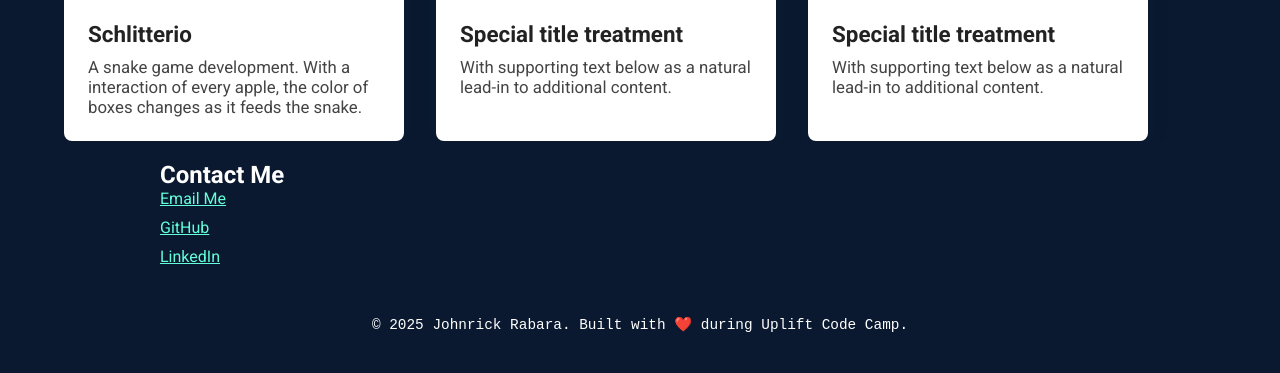
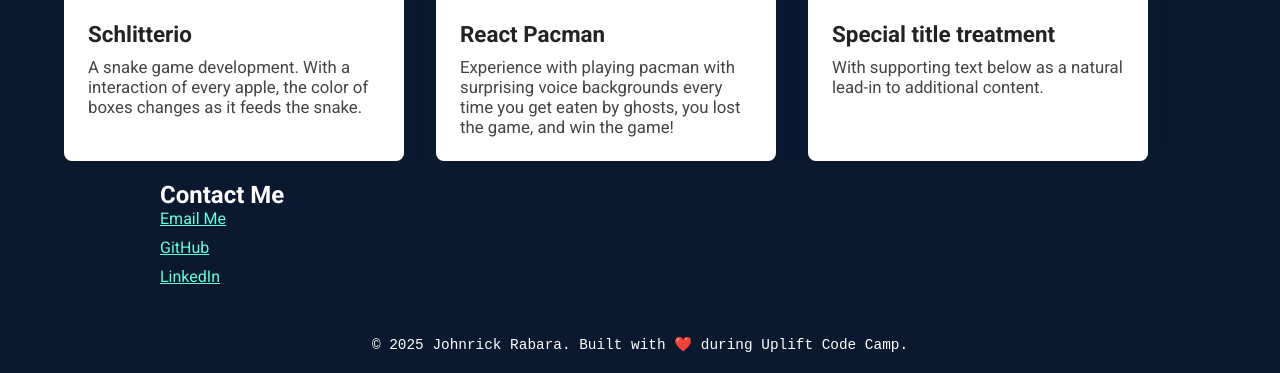
Before and after one commit to RollyTheBeginner/Group1-Frontend, a plain HTML site: page Portfolio Website.html in a window 1280 px wide. Shown: the part 2590-2963 px from the top of the page. Drawn offline with Linux system fonts and the light colour scheme.

Commit message:
modified:   Portfolio Website.html

```diff
--- a/Portfolio Website.html
+++ b/Portfolio Website.html
@@ -193,8 +193,8 @@
       <div class="carousel-card">
         <img src="images/card2.jpg" alt="Card 2" />
         <div class="carousel-card-body">
-          <h3>Special title treatment</h3>
-          <p>With supporting text below as a natural lead-in to additional content.</p>
+          <h3>React Pacman</h3>
+          <p>Experience with playing pacman with surprising voice backgrounds every time you get eaten by ghosts, you lost the game, and win the game!</p>
         </div>
       </div>
       <div class="carousel-card">
```
